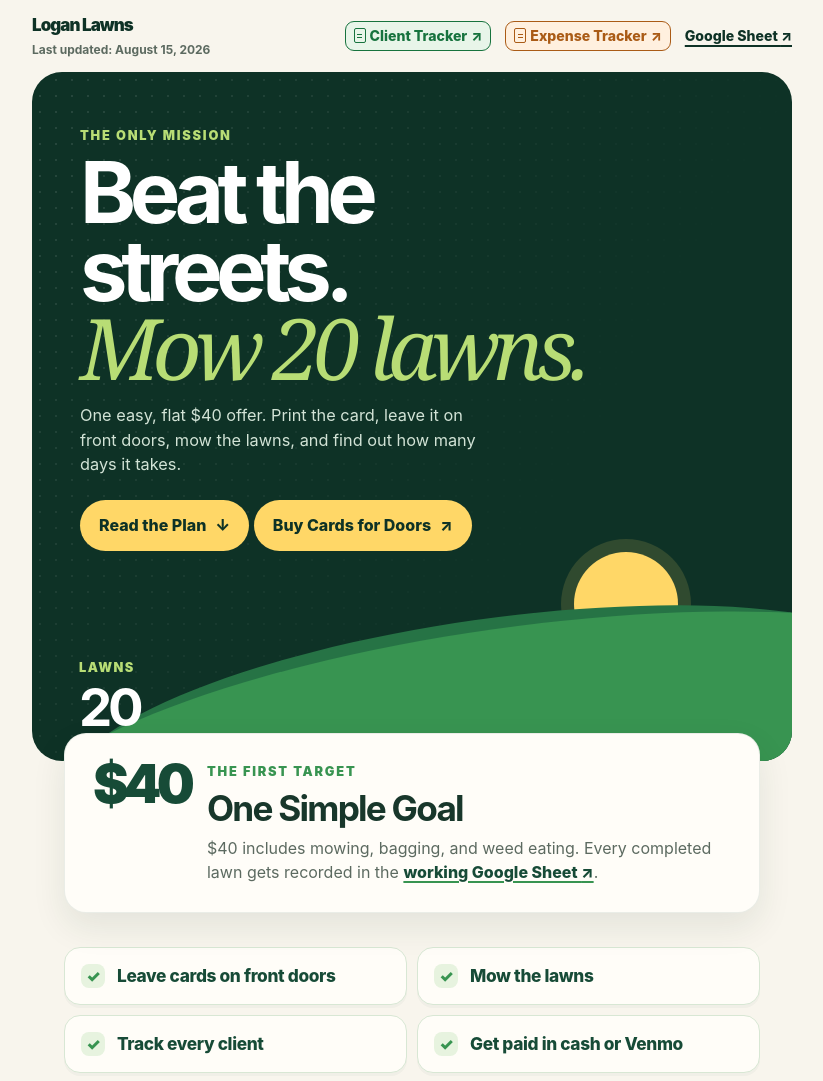
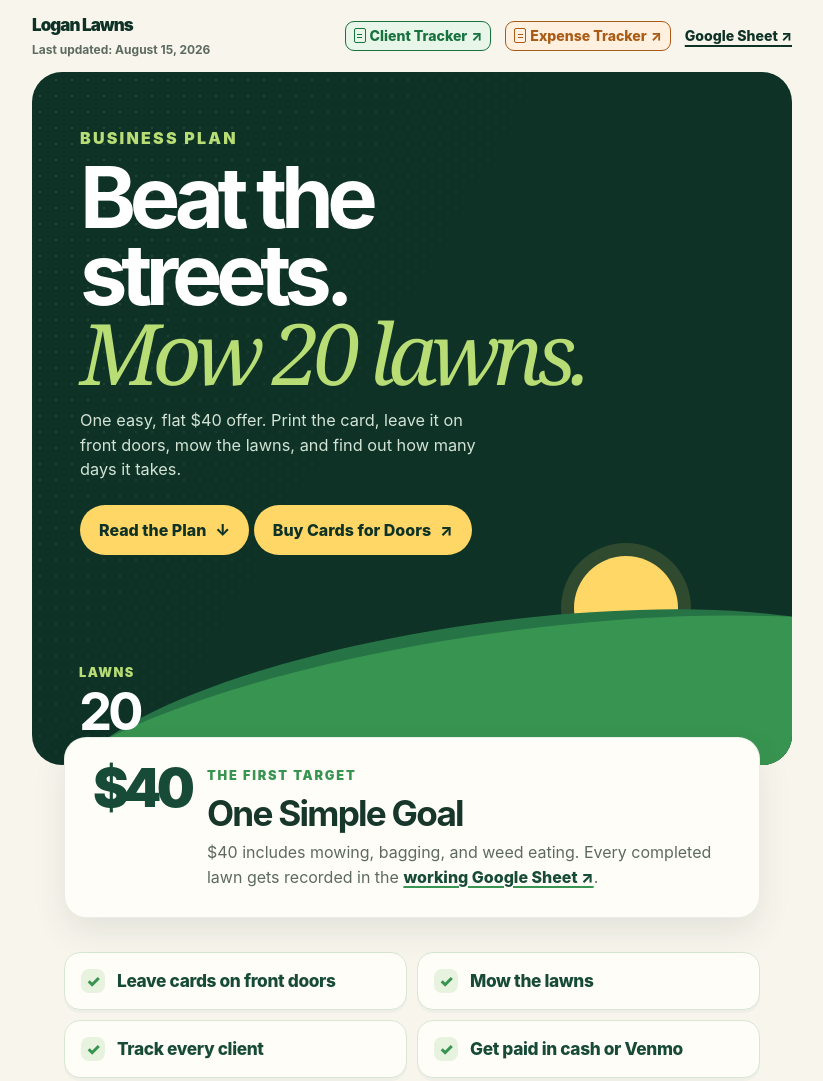
Before and after one commit to DarinSpence/lsl, a plain HTML site: page app/index.html in a window 1280 px wide. Shown: the top 1081 px of the page, without its empty margins (228-1051 px from the left). Drawn offline with Linux system fonts and the light colour scheme; no server answers.

Commit message:
Strengthen business plan label

```diff
--- a/app/index.html
+++ b/app/index.html
@@ -9,7 +9,7 @@
       content="A dead-simple 20-lawn launch checklist for Logan Lawns."
     />
     <title>Logan Lawns | First 20 Lawns</title>
-    <link rel="stylesheet" href="styles.css?v=form-links-v4" />
+    <link rel="stylesheet" href="styles.css?v=business-plan-label-v5" />
   </head>
   <body>
     <header class="site-header">
@@ -27,7 +27,7 @@
     <main id="top">
       <section class="hero" aria-labelledby="page-title">
         <div class="hero-copy">
-          <p class="eyebrow on-dark">The only mission</p>
+          <p class="eyebrow on-dark eyebrow-lg">Business Plan</p>
           <h1 id="page-title">Beat the streets.<br /><em>Mow 20 lawns.</em></h1>
           <p class="lede">
             One easy, flat $40 offer. Print the card, leave it on front doors, mow the lawns, and find out how many days it takes.
--- a/app/styles.css
+++ b/app/styles.css
@@ -94,6 +94,7 @@ body::selection { background: var(--grass); color: var(--pine); }
 
 .hero-copy { position: relative; z-index: 2; padding: 42px 26px 257px; }
 .eyebrow { margin: 0 0 9px; color: var(--green); font-size: .8rem; font-weight: 900; letter-spacing: .14em; text-transform: uppercase; }
+.eyebrow-lg { font-size: 1rem; }
 .on-dark { color: var(--grass); }
 h1, h2, h3, p { margin-top: 0; }
 
```
